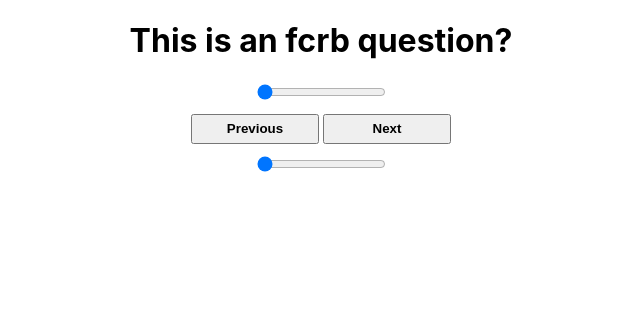
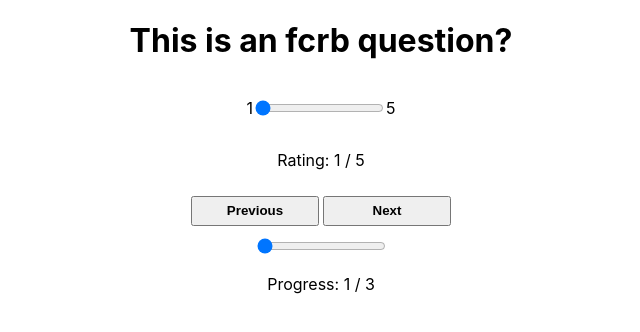
Before and after one commit to SkinnyPigeon/poc_questionnaire, a React (Create React App) app: page / in a window 1280 px wide. Shown: the top 332 px of the page, without its empty margins (319-959 px from the left). Built offline with nearby package versions, Linux system fonts and the light colour scheme.

Commit message:
added in the rating and progress trackers

```diff
--- a/src/components/progressTracker/ProgressTracker.js
+++ b/src/components/progressTracker/ProgressTracker.js
@@ -5,7 +5,8 @@ export default class ProgressTracker extends Component {
     render() {
         return (
             <div className={styles.wrapper}>
-                <input type="range" min="1" max={this.props.max} value={this.props.value} readOnly={true}></input>
+                <input type="range" min="1" max={this.props.max} value={this.props.value} readOnly={true} />
+                <p>Progress: {this.props.value} / {this.props.max}</p>
             </div>
         )
     }
--- a/src/components/slider/Slider.js
+++ b/src/components/slider/Slider.js
@@ -9,14 +9,19 @@ export default class Slider extends Component {
     render() {
         return (
             <div className={styles.wrapper}>
+                <div className={styles.slider}>
+                    <p>1</p>
                     <input
                         type="range"
                         name="rating"
                         min="1"
                         max="5"
                         value={this.props.rating}
-                    onChange={this.handleAnswer} >
-                </input>
+                        onChange={this.handleAnswer}
+                    />
+                    <p>5</p>
+                </div>
+        <p>Rating: {this.props.rating} / 5</p>
             </div>
         )
     }
--- a/src/components/slider/Slider.module.css
+++ b/src/components/slider/Slider.module.css
@@ -1,3 +1,11 @@
+.slider {
+    width: 100%;
+    margin: 0 auto;
+    display: inline-flex;
+    align-items: center;
+    justify-content: center;
+}
+
 .wrapper {
     width: 100%;
     margin: 0 auto;
```
Lines whose indentation alone changed are shown as unchanged.
